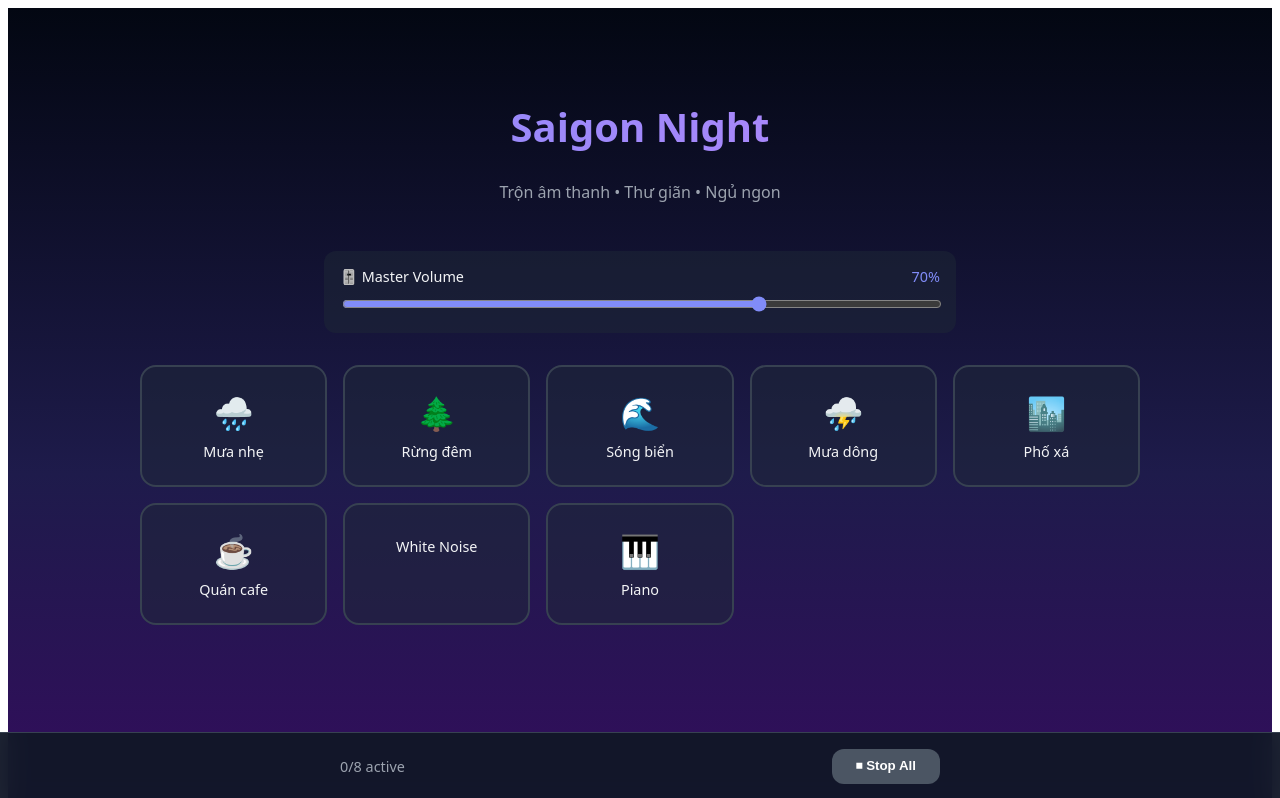
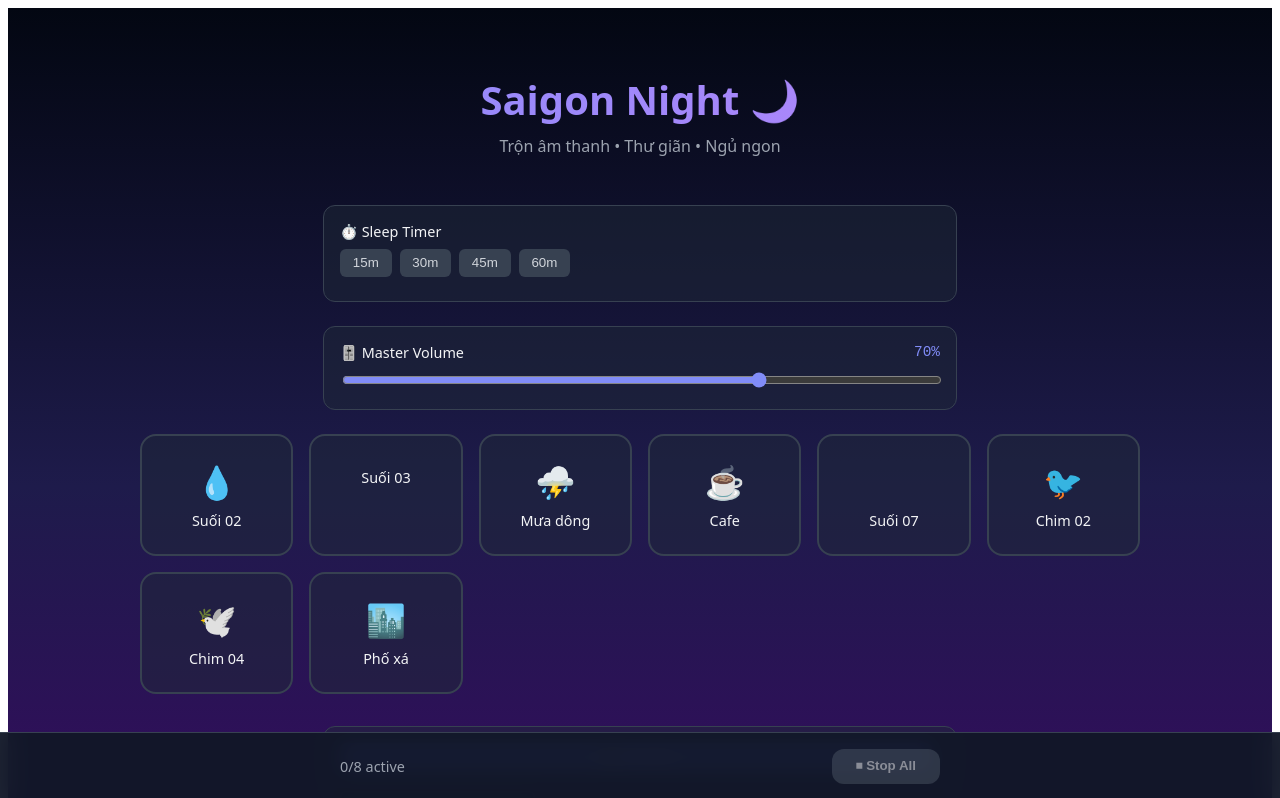
Before and after one commit to hoangvu07/saigon-night, a Next.js app: page / in a window 1280 px wide. Shown: the top 798 px of the page. Built offline with nearby package versions, Linux system fonts and the light colour scheme.

Commit message:
Complete audio mixer with exact file mapping

```diff
--- a/app/page.tsx
+++ b/app/page.tsx
@@ -1,152 +1,264 @@
-// app/page.tsx - FINAL STABLE VERSION
+// app/page.tsx - Saigon Night Audio Mixer (FULL VERSION)
 'use client';
-import { useState, useEffect, useRef } from 'react';
+import { useState, useEffect, useRef, useCallback } from 'react';
 
+// ✅ KHỚP CHÍNH XÁC TÊN FILE TRONG public/sounds/
 const TRACKS = [
-  { id: 'rain', name: 'Mưa nhẹ', icon: '🌧️', src: 'https://cdn.pixabay.com/audio/2022/01/18/audio_d0a13f69d2.mp3' },
-  { id: 'forest', name: 'Rừng đêm', icon: '🌲', src: 'https://cdn.pixabay.com/audio/2022/03/10/audio_5bb8d6e8f5.mp3' },
-  { id: 'ocean', name: 'Sóng biển', icon: '🌊', src: 'https://cdn.pixabay.com/audio/2022/02/07/audio_337359b056.mp3' },
-  { id: 'thunder', name: 'Mưa dông', icon: '⛈️', src: 'https://cdn.pixabay.com/audio/2022/01/17/audio_2010546648.mp3' },
-  { id: 'city', name: 'Phố xá', icon: '🏙️', src: 'https://cdn.pixabay.com/audio/2022/03/09/audio_c8f20b5b5d.mp3' },
-  { id: 'cafe', name: 'Quán cafe', icon: '☕', src: 'https://cdn.pixabay.com/audio/2022/01/18/audio_0625c1539c.mp3' },
-  { id: 'white', name: 'White Noise', icon: '', src: '', type: 'noise' },
-  { id: 'piano', name: 'Piano', icon: '🎹', src: 'https://cdn.pixabay.com/audio/2022/05/27/audio_1c6a3f8e8b.mp3' },
+  { id: 'suoi1', name: 'Suối 02', icon: '💧', src: '/sounds/back_suoi_02.mp3' },
+  { id: 'suoi2', name: 'Suối 03', icon: '', src: '/sounds/back_suoi_03.mp3' },
+  { id: 'mua',   name: 'Mưa dông', icon: '⛈️', src: '/sounds/back_suoi_04.mp3' },
+  { id: 'cafe',  name: 'Cafe',     icon: '☕', src: '/sounds/back_suoi_06.mp3' },
+  { id: 'suoi5', name: 'Suối 07', icon: '️', src: '/sounds/back_suoi_07.mp3' },
+  { id: 'chim1', name: 'Chim 02', icon: '🐦', src: '/sounds/effect_chim-hot_02.mp3' },
+  { id: 'chim2', name: 'Chim 04', icon: '🕊️', src: '/sounds/effect_chim-hot_04.mp3' },
+  { id: 'pho',   name: 'Phố xá',  icon: '🏙️', src: '/sounds/effect_pho_01.mp3' },
 ];
 
 export default function Home() {
   const [active, setActive] = useState<Set<string>>(new Set());
   const [volumes, setVolumes] = useState<Record<string, number>>({});
   const [masterVol, setMasterVol] = useState(0.7);
+  const [sleepTimer, setSleepTimer] = useState<number | null>(null);
+  const [timerRemaining, setTimerRemaining] = useState<number | null>(null);
+  const [savedMixes, setSavedMixes] = useState<string[]>([]);
+  const [mixName, setMixName] = useState('');
 
   const audioRefs = useRef<Map<string, HTMLAudioElement>>(new Map());
   const noiseCtx = useRef<Map<string, AudioContext>>(new Map());
   const noiseNodes = useRef<Map<string, any>>(new Map());
+  const timerRef = useRef<NodeJS.Timeout | null>(null);
 
+  // Khởi tạo audio & load mix đã lưu
   useEffect(() => {
-    console.log('🚀 Saigon Night Loaded - Version: FINAL_STABLE');
+    const saved = localStorage.getItem('saigon-night-mix');
+    if (saved) {
+      try {
+        const parsed = JSON.parse(saved);
+        if (parsed.trackStates) setActive(new Set(Object.keys(parsed.trackStates).filter(k => parsed.trackStates[k])));
+        if (parsed.masterVolume) setMasterVol(parsed.masterVolume);
+      } catch (e) { console.error(e); }
+    }
+    const savedMixesList = localStorage.getItem('saigon-night-saved-mixes');
+    if (savedMixesList) setSavedMixes(JSON.parse(savedMixesList));
+
     TRACKS.forEach(track => {
-      if (track.type !== 'noise') {
+      if (!volumes[track.id]) setVolumes(prev => ({ ...prev, [track.id]: 0.5 }));
+      if (track.src) {
         const audio = new Audio(track.src);
         audio.loop = true;
-        audio.volume = 0.5;
+        audio.preload = 'auto';
+        audio.volume = 0.35; // Khởi tạo volume an toàn
         audioRefs.current.set(track.id, audio);
       }
-      setVolumes(prev => ({ ...prev, [track.id]: 0.5 }));
     });
-    return () => {
-      audioRefs.current.forEach(a => a.pause());
-      noiseNodes.current.forEach(n => { try { n.stop(); } catch(e){} });
-      noiseCtx.current.forEach(c => c.close());
-    };
+    return () => cleanupAll();
   }, []);
 
+  // Auto-save trạng thái
+  useEffect(() => {
+    localStorage.setItem('saigon-night-mix', JSON.stringify({
+      trackStates: Object.fromEntries(TRACKS.map(t => [t.id, active.has(t.id)])),
+      masterVolume: masterVol
+    }));
+  }, [active, masterVol]);
+
+  // Sleep Timer
+  useEffect(() => {
+    if (sleepTimer && sleepTimer > 0) {
+      setTimerRemaining(sleepTimer);
+      if (timerRef.current) clearInterval(timerRef.current);
+      timerRef.current = setInterval(() => {
+        setTimerRemaining(prev => {
+          if (prev === null || prev <= 1) {
+            stopAll();
+            setSleepTimer(null);
+            if (timerRef.current) clearInterval(timerRef.current);
+            return null;
+          }
+          return prev - 1;
+        });
+      }, 1000);
+    }
+    return () => { if (timerRef.current) clearInterval(timerRef.current); };
+  }, [sleepTimer]);
+
+  const cleanupAll = () => {
+    audioRefs.current.forEach(a => { a.pause(); a.currentTime = 0; });
+    noiseNodes.current.forEach(n => { try { n.stop(); } catch(e){} });
+    noiseCtx.current.forEach(c => { try { c.close(); } catch(e){} });
+  };
+
   const toggleTrack = async (track: any) => {
+    console.log(`🔊 Toggle: ${track.name} | Path: ${track.src}`);
     if (active.has(track.id)) {
       // STOP
-      if (track.type === 'noise') {
-        const n = noiseNodes.current.get(track.id);
-        const c = noiseCtx.current.get(track.id);
-        if (n) { try { n.stop(); } catch(e){} }
-        if (c) c.close();
-        noiseNodes.current.delete(track.id);
-        noiseCtx.current.delete(track.id);
-      } else {
+      if (track.src) {
         const a = audioRefs.current.get(track.id);
         if (a) { a.pause(); a.currentTime = 0; }
       }
       setActive(prev => { const s = new Set(prev); s.delete(track.id); return s; });
     } else {
       // PLAY
-      if (track.type === 'noise') {
-        const ctx = new AudioContext();
-        const buf = ctx.createBuffer(1, 2 * ctx.sampleRate, ctx.sampleRate);
-        const out = buf.getChannelData(0);
-        for (let i = 0; i < buf.length; i++) out[i] = Math.random() * 2 - 1;
-        const src = ctx.createBufferSource();
-        src.buffer = buf; src.loop = true;
-        const gain = ctx.createGain();
-        gain.gain.value = (volumes[track.id] || 0.5) * masterVol * 0.3;
-        src.connect(gain); gain.connect(ctx.destination); src.start();
-        noiseNodes.current.set(track.id, src);
-        noiseCtx.current.set(track.id, ctx);
-        (src as any).gain = gain;
-      } else {
+      if (track.src) {
         const a = audioRefs.current.get(track.id);
         if (a) {
           try {
             a.volume = (volumes[track.id] || 0.5) * masterVol;
             await a.play();
-          } catch (e) { console.warn('Click lại để phát'); return; }
+            console.log(`✅ Playing: ${track.name}`);
+          } catch (err) {
+            console.warn('⚠️ Click lại để phát (browser policy):', err);
+          }
         }
       }
       setActive(prev => new Set(prev).add(track.id));
     }
   };
 
-  const changeVol = (id: string, v: number) => {
+  const changeVolume = (id: string, v: number) => {
     setVolumes(prev => ({ ...prev, [id]: v }));
     const a = audioRefs.current.get(id);
     if (a && active.has(id)) a.volume = v * masterVol;
-    const n = noiseNodes.current.get(id) as any;
-    if (n?.gain && active.has(id)) n.gain.gain.value = v * masterVol * 0.3;
   };
 
   const changeMaster = (v: number) => {
     setMasterVol(v);
     TRACKS.forEach(t => {
-      if (active.has(t.id)) {
-        if (t.type === 'noise') {
-          const n = noiseNodes.current.get(t.id) as any;
-          if (n?.gain) n.gain.gain.value = (volumes[t.id]||0.5) * v * 0.3;
-        } else {
-          const a = audioRefs.current.get(t.id);
-          if (a) a.volume = (volumes[t.id]||0.5) * v;
-        }
+      if (active.has(t.id) && t.src) {
+        const a = audioRefs.current.get(t.id);
+        if (a) a.volume = (volumes[t.id] || 0.5) * v;
       }
     });
   };
 
   const stopAll = () => {
-    audioRefs.current.forEach(a => { a.pause(); a.currentTime = 0; });
-    noiseNodes.current.forEach(n => { try { n.stop(); } catch(e){} });
-    noiseCtx.current.forEach(c => c.close());
+    cleanupAll();
     setActive(new Set());
+    setSleepTimer(null);
+    setTimerRemaining(null);
+  };
+
+  const saveMix = () => {
+    if (!mixName.trim()) return;
+    const mixData = { name: mixName, active: Array.from(active), masterVol, savedAt: new Date().toISOString() };
+    const existing = JSON.parse(localStorage.getItem('saigon-night-saved-mixes') || '[]');
+    const updated = [...existing, mixData];
+    localStorage.setItem('saigon-night-saved-mixes', JSON.stringify(updated));
+    setSavedMixes(updated.map((m: any) => m.name));
+    setMixName('');
+    alert('💾 Đã lưu mix!');
+  };
+
+  const loadMix = (name: string) => {
+    const existing = JSON.parse(localStorage.getItem('saigon-night-saved-mixes') || '[]');
+    const mix = existing.find((m: any) => m.name === name);
+    if (mix) {
+      stopAll();
+      setTimeout(() => {
+        setActive(new Set(mix.active));
+        setMasterVol(mix.masterVol);
+        // Phát lại các track đã active
+        mix.active.forEach((id: string) => {
+          const track = TRACKS.find(t => t.id === id);
+          if (track && track.src) {
+            const a = audioRefs.current.get(id);
+            if (a) {
+              a.volume = (volumes[id] || 0.5) * mix.masterVol;
+              a.play().catch(()=>{});
+            }
+          }
+        });
+      }, 100);
+    }
+  };
+
+  const formatTime = (s: number) => `${Math.floor(s/60)}:${(s%60).toString().padStart(2,'0')}`;
+
+  // Inline Styles
+  const S = {
+    page: { minHeight: '100vh', background: 'linear-gradient(180deg, #030712 0%, #1e1b4b 50%, #3b0764 100%)', color: '#f3f4f6', fontFamily: 'system-ui, sans-serif', padding: '2rem 1rem', paddingBottom: '100px' },
+    header: { textAlign: 'center', padding: '2rem 0' },
+    h1: { fontSize: '2.5rem', fontWeight: 700, background: 'linear-gradient(90deg, #818cf8, #c084fc)', WebkitBackgroundClip: 'text', WebkitTextFillColor: 'transparent', margin: 0 },
+    sub: { color: '#9ca3af', marginTop: '0.5rem' },
+    panel: { maxWidth: '600px', margin: '0 auto 1.5rem', background: 'rgba(31,41,55,0.5)', borderRadius: '12px', padding: '1rem', border: '1px solid #374151' },
+    row: { display: 'flex', justifyContent: 'space-between', alignItems: 'center', marginBottom: '0.5rem', fontSize: '0.9rem', fontWeight: 500 },
+    slider: { width: '100%', accentColor: '#818cf8', cursor: 'pointer' },
+    btn: (active: boolean) => ({ padding: '0.4rem 0.8rem', border: 'none', borderRadius: '6px', background: active ? '#6366f1' : '#374151', color: active ? '#fff' : '#d1d5db', cursor: 'pointer', marginRight: '0.5rem', marginBottom: '0.5rem' }),
+    grid: { maxWidth: '1000px', margin: '0 auto', display: 'grid', gridTemplateColumns: 'repeat(auto-fit, minmax(150px, 1fr))', gap: '1rem' },
+    card: (on: boolean) => ({ background: on ? 'rgba(99,102,241,0.2)' : 'rgba(31,41,55,0.5)', border: `2px solid ${on ? '#818cf8' : '#374151'}`, borderRadius: '16px', padding: '1.5rem 1rem', textAlign: 'center', cursor: 'pointer', transition: 'all 0.2s' }),
+    bottom: { position: 'fixed', bottom: 0, left: 0, right: 0, background: 'rgba(17,24,39,0.95)', backdropFilter: 'blur(10px)', borderTop: '1px solid #374151', padding: '1rem' },
+    stopBtn: (dis: boolean) => ({ padding: '0.6rem 1.5rem', borderRadius: '12px', border: 'none', background: dis ? '#4b5563' : '#dc2626', color: '#fff', fontWeight: 600, cursor: dis ? 'not-allowed' : 'pointer', opacity: dis ? 0.5 : 1 }),
+    input: { flex: 1, padding: '0.5rem', borderRadius: '6px', border: '1px solid #4b5563', background: '#1f2937', color: '#fff', marginRight: '0.5rem' },
+    sel: { padding: '0.5rem', borderRadius: '6px', border: '1px solid #4b5563', background: '#1f2937', color: '#fff', cursor: 'pointer' }
   };
 
   return (
-    <div style={{ minHeight: '100vh', background: 'linear-gradient(180deg, #030712 0%, #1e1b4b 50%, #3b0764 100%)', color: '#f3f4f6', fontFamily: 'system-ui, sans-serif', padding: '2rem 1rem', paddingBottom: '100px' }}>
-      <header style={{ textAlign: 'center', padding: '2rem 0' }}>
-        <h1 style={{ fontSize: '2.5rem', fontWeight: 700, background: 'linear-gradient(90deg, #818cf8, #c084fc)', WebkitBackgroundClip: 'text', WebkitTextFillColor: 'transparent' }}>Saigon Night </h1>
-        <p style={{ color: '#9ca3af' }}>Trộn âm thanh • Thư giãn • Ngủ ngon</p>
+    <div style={S.page}>
+      <header style={S.header}>
+        <h1 style={S.h1}>Saigon Night 🌙</h1>
+        <p style={S.sub}>Trộn âm thanh • Thư giãn • Ngủ ngon</p>
       </header>
 
-      <div style={{ maxWidth: '600px', margin: '0 auto 2rem', background: 'rgba(31,41,55,0.5)', borderRadius: '12px', padding: '1rem' }}>
-        <div style={{ display: 'flex', justifyContent: 'space-between', marginBottom: '0.5rem', fontSize: '0.9rem', fontWeight: 500 }}>
-          <span>🎚️ Master Volume</span>
-          <span style={{ color: '#818cf8' }}>{Math.round(masterVol * 100)}%</span>
+      {/* Timer */}
+      <div style={S.panel}>
+        <div style={S.row}>
+          <span>⏱️ Sleep Timer</span>
+          {timerRemaining && <span style={{ color: '#818cf8', fontFamily: 'monospace' }}>{formatTime(timerRemaining)}</span>}
         </div>
-        <input type="range" min="0" max="1" step="0.05" value={masterVol} onChange={(e) => changeMaster(parseFloat(e.target.value))} style={{ width: '100%', accentColor: '#818cf8' }} />
+        <div>
+          {[15, 30, 45, 60].map(m => (
+            <button key={m} onClick={() => setSleepTimer(sleepTimer === m ? null : m)} style={S.btn(sleepTimer === m)}>{m}m</button>
+          ))}
+          {sleepTimer && <button onClick={() => { setSleepTimer(null); setTimerRemaining(null); }} style={S.btn(false)}>Hủy</button>}
+        </div>
       </div>
 
-      <div style={{ maxWidth: '1000px', margin: '0 auto', display: 'grid', gridTemplateColumns: 'repeat(auto-fit, minmax(160px, 1fr))', gap: '1rem' }}>
-        {TRACKS.map(track => {
-          const isOn = active.has(track.id);
+      {/* Master Volume */}
+      <div style={S.panel}>
+        <div style={S.row}>
+          <span>🎚️ Master Volume</span>
+          <span style={{ color: '#818cf8', fontFamily: 'monospace' }}>{Math.round(masterVol * 100)}%</span>
+        </div>
+        <input type="range" min="0" max="1" step="0.05" value={masterVol} onChange={e => changeMaster(parseFloat(e.target.value))} style={S.slider} />
+      </div>
+
+      {/* Audio Grid */}
+      <div style={S.grid}>
+        {TRACKS.map(t => {
+          const on = active.has(t.id);
           return (
-            <div key={track.id} onClick={() => toggleTrack(track)} style={{ background: isOn ? 'rgba(99,102,241,0.2)' : 'rgba(31,41,55,0.5)', border: `2px solid ${isOn ? '#818cf8' : '#374151'}`, borderRadius: '16px', padding: '1.5rem 1rem', textAlign: 'center', cursor: 'pointer', transition: 'all 0.2s' }}>
-              <div style={{ fontSize: '2rem', marginBottom: '0.5rem' }}>{track.icon}</div>
-              <div style={{ fontWeight: 500, fontSize: '0.9rem' }}>{track.name}</div>
-              {isOn && (
-                <input type="range" min="0" max="1" step="0.05" value={volumes[track.id]||0.5} onChange={(e) => { e.stopPropagation(); changeVol(track.id, parseFloat(e.target.value)); }} onClick={(e) => e.stopPropagation()} style={{ width: '100%', marginTop: '0.75rem', accentColor: '#818cf8' }} />
+            <div key={t.id} onClick={() => toggleTrack(t)} style={S.card(on)}>
+              <div style={{ fontSize: '2rem', marginBottom: '0.5rem' }}>{t.icon}</div>
+              <div style={{ fontWeight: 500, fontSize: '0.9rem' }}>{t.name}</div>
+              {on && (
+                <input type="range" min="0" max="1" step="0.05" value={volumes[t.id] || 0.5}
+                  onChange={e => { e.stopPropagation(); changeVolume(t.id, parseFloat(e.target.value)); }}
+                  onClick={e => e.stopPropagation()} style={{ ...S.slider, marginTop: '0.75rem' }} />
               )}
             </div>
           );
         })}
       </div>
 
-      <div style={{ position: 'fixed', bottom: 0, left: 0, right: 0, background: 'rgba(17,24,39,0.95)', backdropFilter: 'blur(10px)', borderTop: '1px solid #374151', padding: '1rem' }}>
+      {/* Save / Load */}
+      <div style={{ ...S.panel, marginTop: '2rem' }}>
+        <div style={{ display: 'flex', gap: '0.5rem', flexWrap: 'wrap' }}>
+          <button onClick={saveMix} style={{ ...S.btn(true), flex: 1 }}>💾 Lưu Mix</button>
+          {savedMixes.length > 0 && (
+            <select onChange={e => e.target.value && loadMix(e.target.value)} defaultValue="" style={S.sel}>
+              <option value="">📂 Tải Mix...</option>
+              {savedMixes.map(n => <option key={n} value={n}>{n}</option>)}
+            </select>
+          )}
+        </div>
+        <input type="text" placeholder="Tên mix..." value={mixName} onChange={e => setMixName(e.target.value)} style={{ ...S.input, marginTop: '0.75rem' }} />
+      </div>
+
+      {/* Bottom Bar */}
+      <div style={S.bottom}>
         <div style={{ maxWidth: '600px', margin: '0 auto', display: 'flex', justifyContent: 'space-between', alignItems: 'center' }}>
           <span style={{ color: '#9ca3af', fontSize: '0.9rem' }}>{active.size}/8 active</span>
-          <button onClick={stopAll} disabled={active.size===0} style={{ padding: '0.6rem 1.5rem', borderRadius: '12px', border: 'none', background: active.size>0 ? '#dc2626' : '#4b5563', color: 'white', fontWeight: 600, cursor: active.size>0 ? 'pointer' : 'not-allowed' }}>⏹ Stop All</button>
+          <button onClick={stopAll} disabled={active.size === 0} style={S.stopBtn(active.size === 0)}>⏹ Stop All</button>
         </div>
       </div>
     </div>
```
